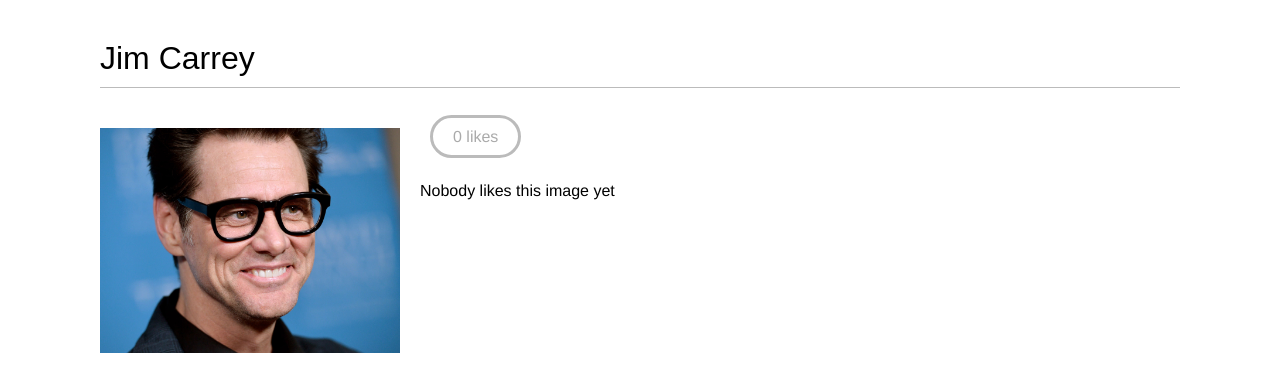
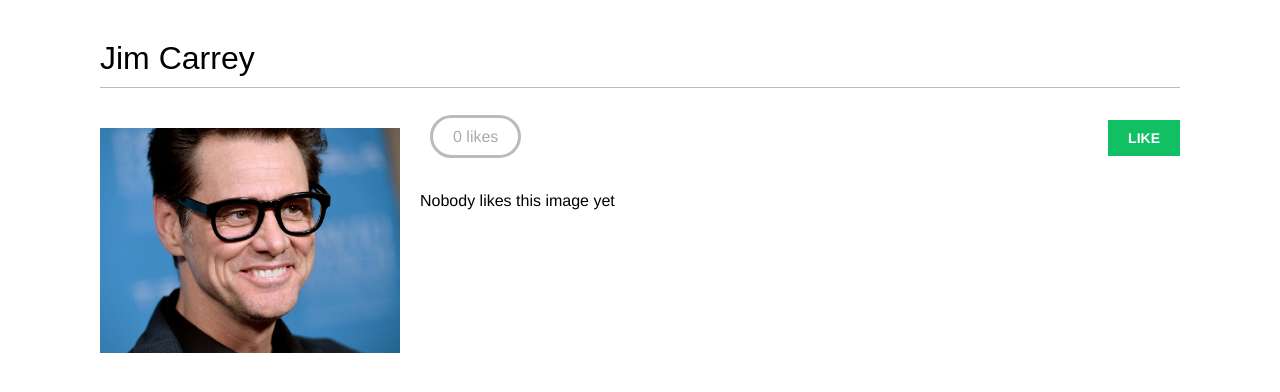
Before and after one commit to biggreenrm/PickPicNetwork, a Django app: a page that uses images/templates/images/image/detail.html in a window 1280 px wide. Shown: the part 47-439 px from the top of the page. Run offline with Django 3.2, Linux system fonts and the light colour scheme; data comes from the database, SQL or seed files in the repository; some libraries are stand-ins or nearby versions; some web fonts are replaced.

Commit message:
modify behaviour of like/unlike button on level of sending data-action and data-id to server using AJAX

```diff
--- a/images/templates/images/image/detail.html
+++ b/images/templates/images/image/detail.html
@@ -9,10 +9,21 @@
     <img src="{{ im.url }}" class="image-detail">
 </a>
 {% endthumbnail %}
-{% with total_likes=image.users_like.count %}
+{% with total_likes=image.users_like.count users_like=image.users_like.all %}
 <div class="image-info">
     <div>
-        <span class='count'>{{ total_likes }} like{{ total_likes|pluralize }}</span>
+        <span class='count'>
+            <span class="total">{{ total_likes }} </span>
+            like{{ total_likes|pluralize }}
+        </span>
+        <a href="#" data-id="{{ image.id }}" data-action="{% if request.user in users_like %}un{% endif %}like"
+            class="like button">
+            {% if request.user not in users_like %}
+            like
+            {% else %}
+            Unlike
+            {% endif %}
+        </a>
     </div>
     {{ image.description|linebreaks }}
 </div>
```
